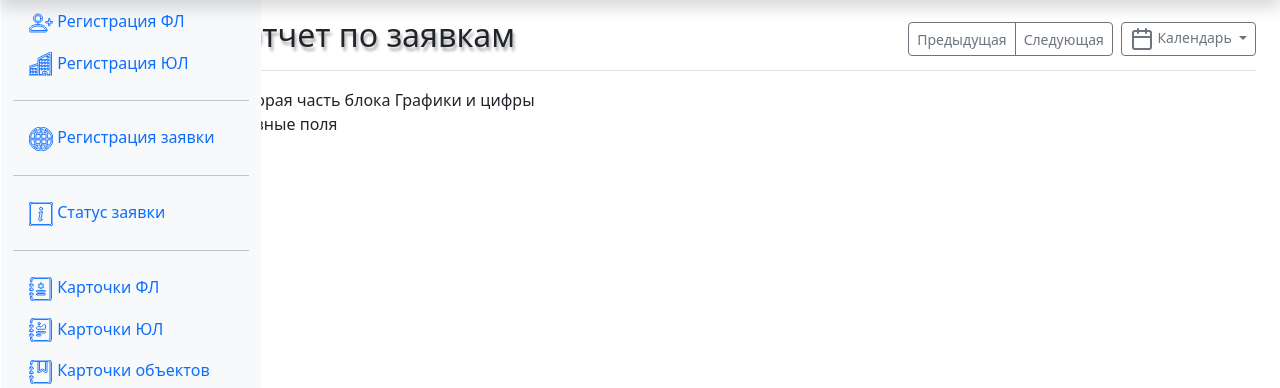
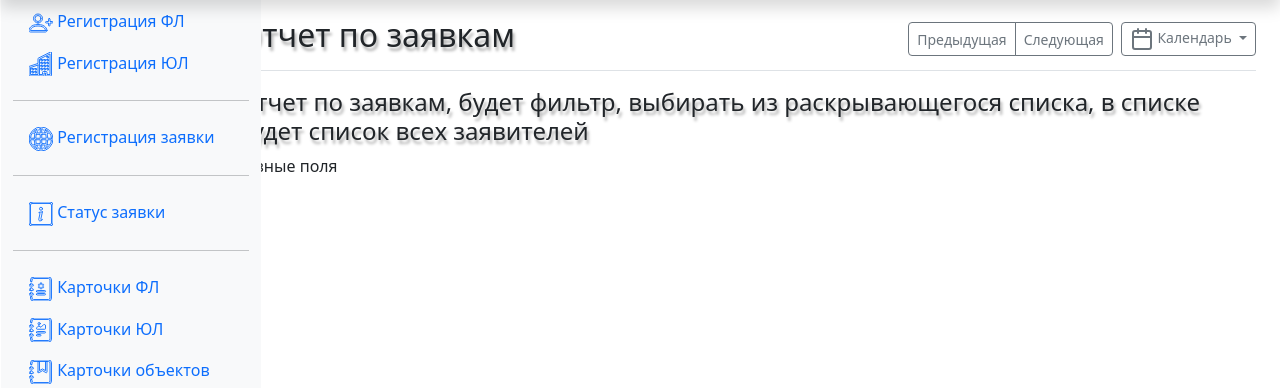
Before and after one commit to dazimir/CRM, a Django app: page /Otchet_po_zayavkam in a window 1280 px wide. Shown: the part 40-428 px from the top of the page. Run offline with Django 4.2, Linux system fonts and the light colour scheme; some libraries are stand-ins or nearby versions.

Commit message:
На работе

```diff
--- a/home/main/templates/main/report_task.html
+++ b/home/main/templates/main/report_task.html
@@ -10,6 +10,6 @@ CRM "ГК-НК"
 
 
 {% block content2 %}
-    Вторая часть блока Графики и цифры
+    <h4 class="h4 text_shadow">Отчет по заявкам, будет фильтр, выбирать из раскрывающегося списка, в списке будет список всех заявителей</h4>
     <p>Разные поля</p>
 {% endblock %}
```
